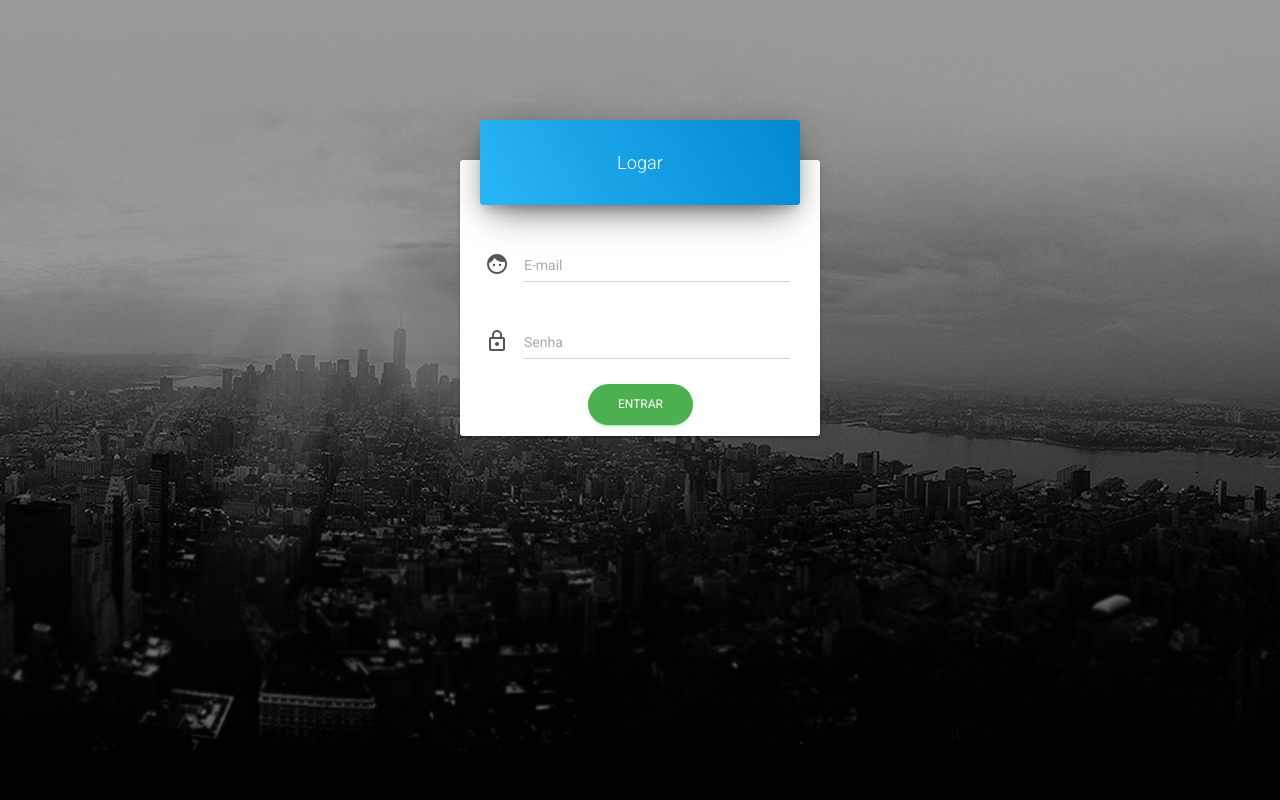
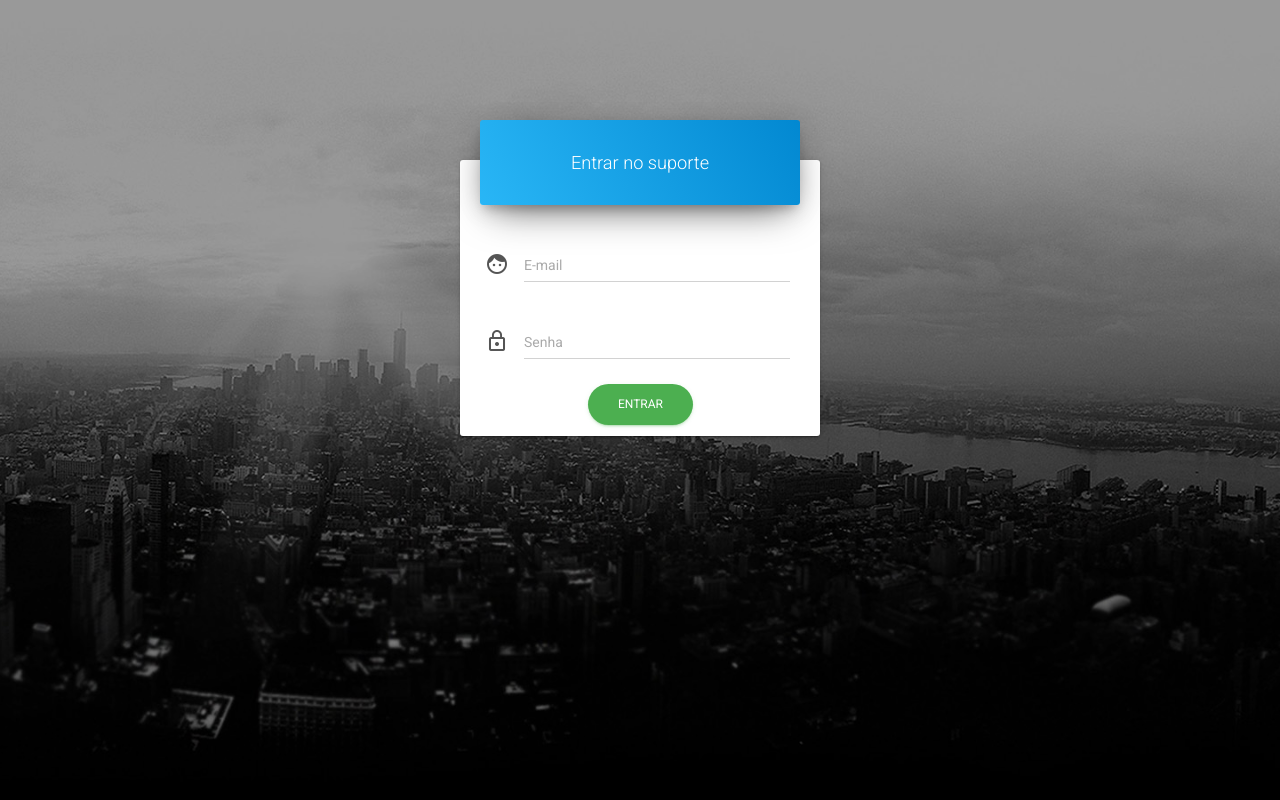
Before and after one commit to pedropenha/cadastros, a PHP site: page /login.php in a window 1280 px wide. Run offline with PHP 8.4, Linux system fonts and the light colour scheme; some libraries are stand-ins or nearby versions.

Commit message:
Modificando nome no login

```diff
--- a/login.php
+++ b/login.php
@@ -60,7 +60,7 @@ if(isset($_POST['email']) && !empty($_POST['email'])) {
                     <div class="card card-signup">
                         <form class="form" method="POST">
                             <div class="header header-info text-center">
-                                <h4>Logar</h4>
+                                <h4>Entrar no suporte</h4>
                             </div>
                             <div class="content">
 
```
